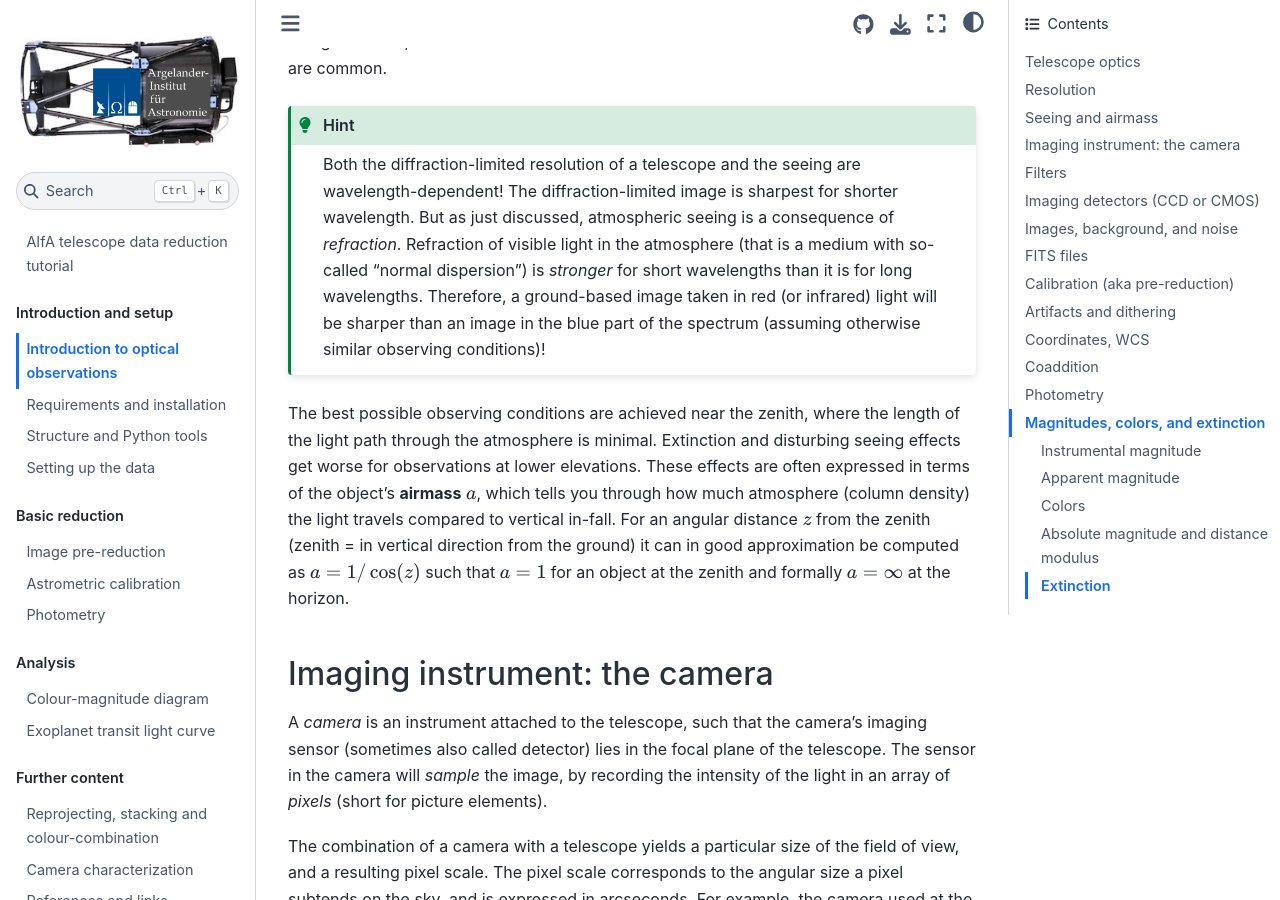
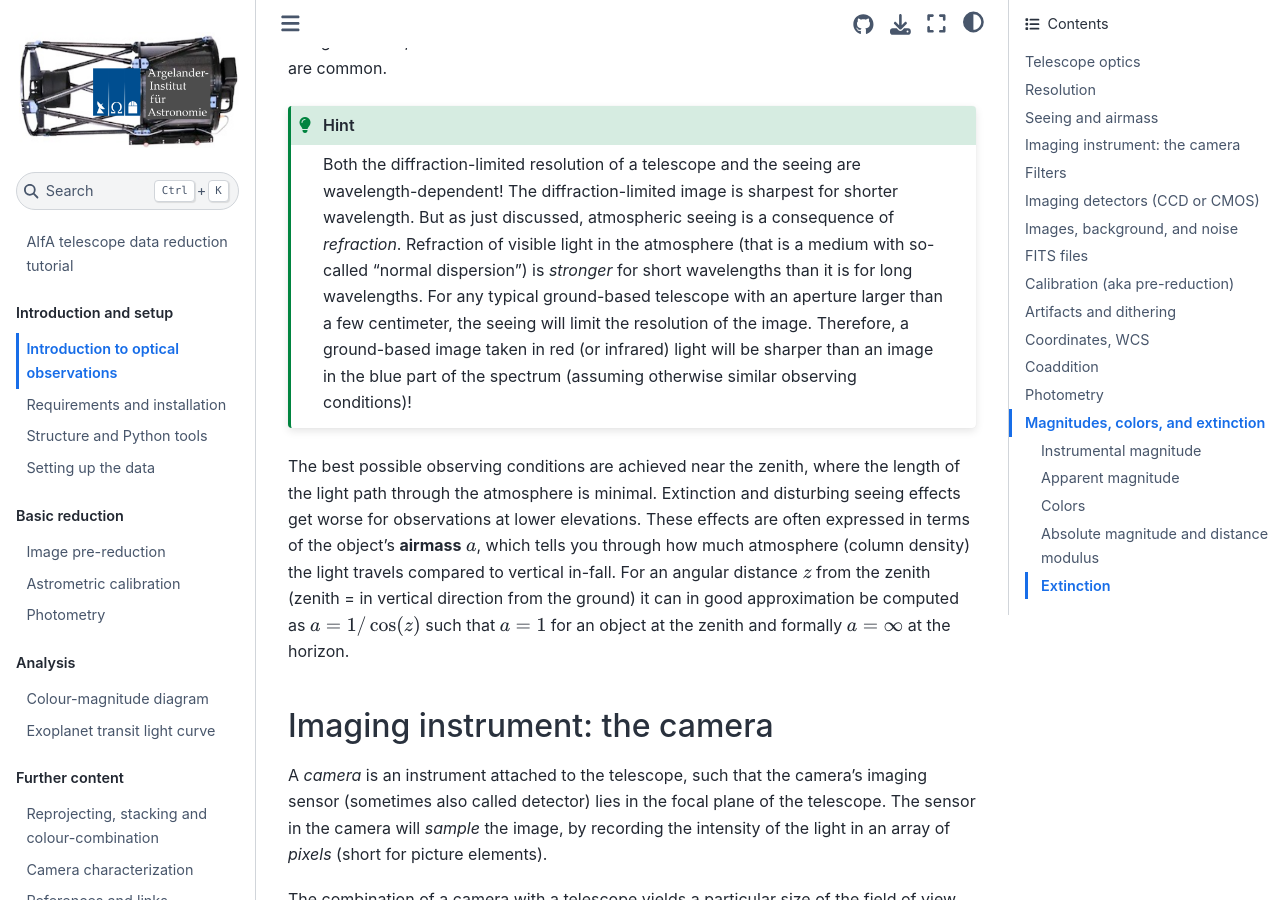
Before and after one commit to aifatelescope/datared, a Jupyter Book: the page built from book/background-info.md, in a window 1280 px wide and 900 px high, scrolled down 2083 px. Built offline with Jupyter Book 1.0.4 settings and Sphinx 7.4.7 and the Sphinx Book theme 1.1.4, drawn with Linux system fonts in a browser that asks for light colours.

Commit message:
Adding that seeing dominates

````diff
--- a/book/background-info.md
+++ b/book/background-info.md
@@ -47,7 +47,7 @@ The size of such a stellar image, as given by the **full width at half maximum (
 
 ```{hint}
 Both the diffraction-limited resolution of a telescope and the seeing are wavelength-dependent!
-The diffraction-limited image is sharpest for shorter wavelength. But as just discussed, atmospheric seeing is a consequence of *refraction*. Refraction of visible light in the atmosphere (that is a medium with so-called "normal dispersion") is *stronger* for short wavelengths than it is for long wavelengths. Therefore, a ground-based image taken in red (or infrared) light will be sharper than an image in the blue part of the spectrum (assuming otherwise similar observing conditions)!
+The diffraction-limited image is sharpest for shorter wavelength. But as just discussed, atmospheric seeing is a consequence of *refraction*. Refraction of visible light in the atmosphere (that is a medium with so-called "normal dispersion") is *stronger* for short wavelengths than it is for long wavelengths. For any typical ground-based telescope with an aperture larger than a few centimeter, the seeing will limit the resolution of the image. Therefore, a ground-based image taken in red (or infrared) light will be sharper than an image in the blue part of the spectrum (assuming otherwise similar observing conditions)!
 ```
 
 The best possible observing conditions are achieved near the zenith, where the length of the light path through the atmosphere is minimal. Extinction and disturbing seeing effects get worse for observations at lower elevations. These effects are often expressed in terms of the object’s **airmass** $a$, which tells you through how much atmosphere (column density) the light travels compared to vertical in-fall. For an angular distance $z$ from the zenith (zenith = in vertical direction from the ground) it can in good approximation be computed as $a = 1 / \cos(z)$ such that $a = 1$ for an object at the zenith and formally $a = \infty$ at the horizon.
````
